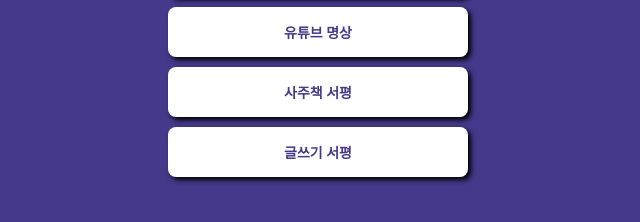
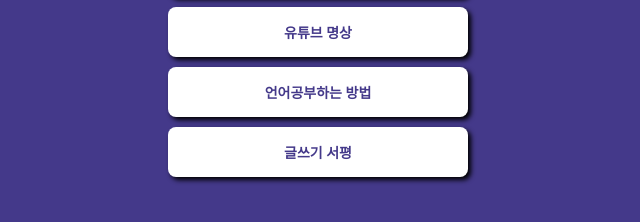
Before and after one commit to keiblue09/firstpage, a plain HTML site: page index.html in a window 1280 px wide. Shown: the part 324-546 px from the top of the page, 322-962 px from the left. Drawn offline with Linux system fonts and the light colour scheme; a web font is replaced by a local one.

Commit message:
Update index.html

```diff
--- a/index.html
+++ b/index.html
@@ -108,7 +108,7 @@
             <p class="sub"> 책은 인생 공략집입니다</p>
             <a target="_blank" href="https://blog.naver.com/zzangjiks">책방남자 블로그</a>
             <a target="_blank" href="https://www.youtube.com/channel/UCLs4x760n2v9lUdTKaCcHjw">유튜브 명상</a>
-            <a target="_blank" href="https://blog.naver.com/zzangjiks/222835664422">사주책 서평</a>
+            <a target="_blank" href="https://blog.naver.com/zzangjiks/222683830500">언어공부하는 방법</a>
             <a target="_blank" href="https://blog.naver.com/zzangjiks/222719705326">글쓰기 서평</a>
         </div>
 
```
